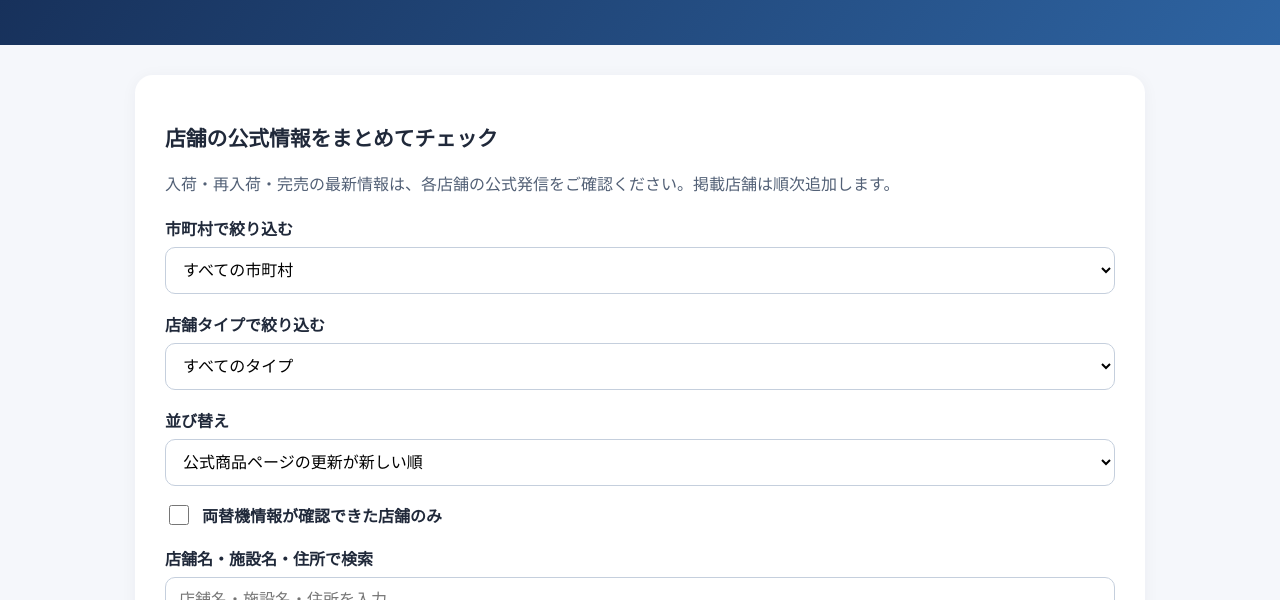
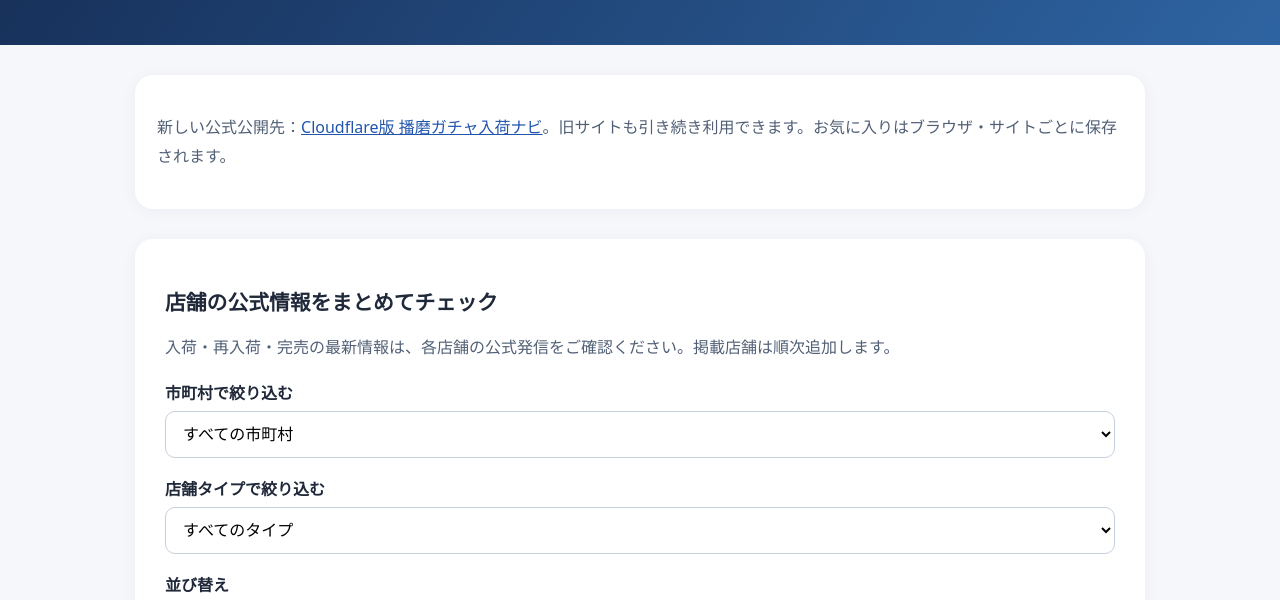
Before and after one commit to noranamani/harima-gacha-navi, a plain HTML site: page index.html in a window 1280 px wide. Shown: the part 185-785 px from the top of the page. Drawn offline with Linux system fonts and the light colour scheme.

Commit message:
feat: activate Cloudflare canonical cutover (index.html)

```diff
--- a/index.html
+++ b/index.html
@@ -1,6 +1,6 @@
 <!doctype html>
-<html lang="ja"><head><meta charset="utf-8"><meta name="viewport" content="width=device-width,initial-scale=1"><meta name="description" content="播磨地域・神戸市西区のガチャガチャ店舗公式情報を地域別に探せる案内サイト。"><title>播磨・神戸市西区のガチャガチャ店舗・公式X情報 | 播磨ガチャ入荷ナビ</title><link rel="canonical" href="https://noranamani.github.io/harima-gacha-navi/"><link rel="stylesheet" href="style.css"></head>
+<html lang="ja"><head><meta charset="utf-8"><meta name="viewport" content="width=device-width,initial-scale=1"><meta name="description" content="播磨地域・神戸市西区のガチャガチャ店舗公式情報を地域別に探せる案内サイト。"><title>播磨・神戸市西区のガチャガチャ店舗・公式X情報 | 播磨ガチャ入荷ナビ</title><link rel="canonical" href="https://harima-gacha-navi.pages.dev/"><link rel="stylesheet" href="style.css"></head>
 <body><header><div class="wrap"><p class="eyebrow">HARIMA GACHA NAVI</p><h1>播磨ガチャ入荷ナビ</h1><p>公式情報を、近くの街から見つけよう。</p></div></header>
-<main class="wrap"><section class="intro"><h2>店舗の公式情報をまとめてチェック</h2><p>入荷・再入荷・完売の最新情報は、各店舗の公式発信をご確認ください。掲載店舗は順次追加します。</p><label for="city">市町村で絞り込む</label><select id="city"><option value="">すべての市町村</option></select><label for="category">店舗タイプで絞り込む</label><select id="category"><option value="">すべてのタイプ</option></select><label for="sort">並び替え</label><select id="sort"><option value="updated">公式商品ページの更新が新しい順</option><option value="default">標準順</option><option value="capacity">設置規模の大きい順（面・種類混在）</option><option value="name">店舗名順</option></select><label class="favorite-filter"><input id="exchange-only" type="checkbox"> 両替機情報が確認できた店舗のみ</label><label for="search">店舗名・施設名・住所で検索</label><input id="search" type="search" placeholder="店舗名・施設名・住所を入力"></section>
+<main class="wrap"><!-- legacy-migration-start --><section class="notice"><p>新しい公式公開先：<a href="https://harima-gacha-navi.pages.dev/">Cloudflare版 播磨ガチャ入荷ナビ</a>。旧サイトも引き続き利用できます。お気に入りはブラウザ・サイトごとに保存されます。</p></section><!-- legacy-migration-end --><section class="intro"><h2>店舗の公式情報をまとめてチェック</h2><p>入荷・再入荷・完売の最新情報は、各店舗の公式発信をご確認ください。掲載店舗は順次追加します。</p><label for="city">市町村で絞り込む</label><select id="city"><option value="">すべての市町村</option></select><label for="category">店舗タイプで絞り込む</label><select id="category"><option value="">すべてのタイプ</option></select><label for="sort">並び替え</label><select id="sort"><option value="updated">公式商品ページの更新が新しい順</option><option value="default">標準順</option><option value="capacity">設置規模の大きい順（面・種類混在）</option><option value="name">店舗名順</option></select><label class="favorite-filter"><input id="exchange-only" type="checkbox"> 両替機情報が確認できた店舗のみ</label><label for="search">店舗名・施設名・住所で検索</label><input id="search" type="search" placeholder="店舗名・施設名・住所を入力"></section>
 <section class="notice"><h2>市町村別の店舗一覧</h2><p><a href="city/himeji/">姫路市</a> ・ <a href="city/kakogawa/">加古川市</a> ・ <a href="city/akashi/">明石市</a> ・ <a href="city/taishi/">太子町</a> ・ <a href="city/miki/">三木市</a> ・ <a href="city/takasago/">高砂市</a> ・ <a href="city/shiso/">宍粟市</a> ・ <a href="city/kobe-nishi/">神戸市西区</a></p></section><section class="notice" hidden><h2>公式Xをまとめて確認</h2><p>下のボタンを押すと、登録店舗の公開タイムラインを一画面に表示します。投稿の新着判定や入荷保証は行いません。</p><label for="board-city">まとめ表示の市町村</label><select id="board-city"><option value="">すべての市町村</option></select><label class="favorite-filter"><input id="board-favorites" type="checkbox"> お気に入り店舗のみ</label><p id="board-count" aria-live="polite"></p><button id="show-board" type="button" aria-expanded="false">公式Xをまとめて表示</button><div id="timeline-board" class="timeline-board" hidden></div></section><section aria-live="polite"><div class="section-head"><h2>公式情報へのリンク</h2><span id="count"></span></div><div id="stores" class="grid"></div></section>
 <section class="notice"><h2>新着情報の確認方法</h2><p>店舗ごとの新規掲載ガチャは、<strong>最初に検出してから8時間以内</strong>のものだけ、該当する店舗カードの中に商品名と公式商品ページへのリンクを表示します。8時間経過すると、ページを開いたままでも非表示になります。先頭3件を表示し、それ以外はカード内の「ほか○件を表示」から確認できます。<strong>新規掲載は入荷・在庫の確定情報ではありません。 初回設定後24時間は、商品一覧の再表示を新着と誤認しないため新着判定を抑制します。</strong> 対応は現在、確認済みのバンダイ公式8店舗です。各店舗の「公式Xを見る」から最新の投稿を直接確認できます。Xの埋め込みタイムラインは現在安定して表示されないため、一時的に停止しています。</p><p>公式商品ページの情報は、GitHub Actionsが起動したときに確認します。取得できない場合のみHTTP更新情報を参考にします。表示日時は公式ページ記載の日時であり、個別商品の入荷時刻を示すものではありません。Xの最新投稿日時は取得していません。更新順は公式商品ページに記載された最終更新日時だけを使用し、未取得の店舗は後ろに表示します。同時刻の場合は掲載順を維持します。</p></section><section class="notice"><h2>情報について</h2><p>本サイトは店舗・メーカーとは独立した非公式の案内サイトです。公式投稿や公式在庫ページへのリンクを提供します。商品ごとの入荷や在庫は保証しません。設置規模は公式表記の「面」と「種類」が混在し、単純比較は目安です。住所・営業時間は変更される場合があるため、来店前に公式ページをご確認ください。</p><p>自動収集が認められない情報源にはアクセスせず、更新が確認できていない店舗に「更新あり」と表示しません。</p></section></main><footer><div class="wrap">播磨ガチャ入荷ナビ · 公式情報へのリンク集</div></footer><script src="stores.js" defer></script><script src="favorites.js" defer></script><script src="store-card-gachas.js" defer></script><script src="app.js" defer></script><script src="x-embed.js" defer></script><script src="timeline-board.js" defer></script></body></html>
```
